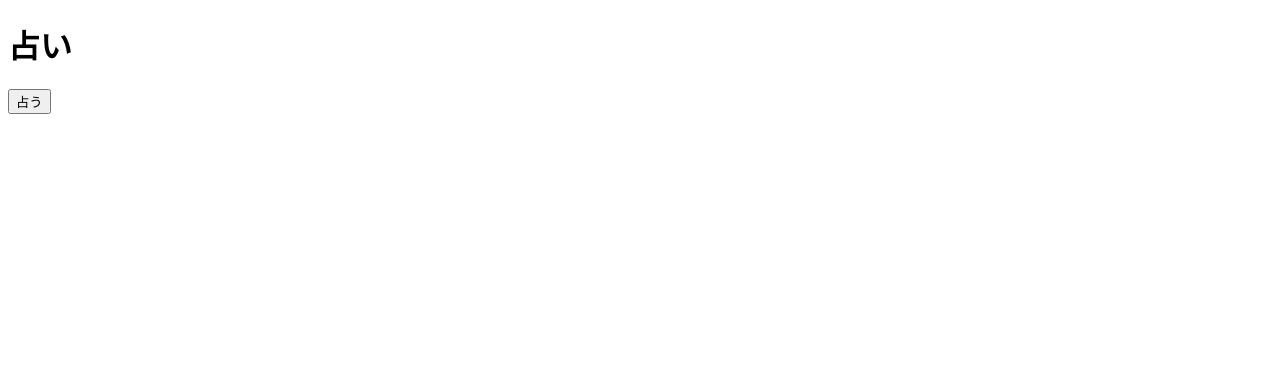
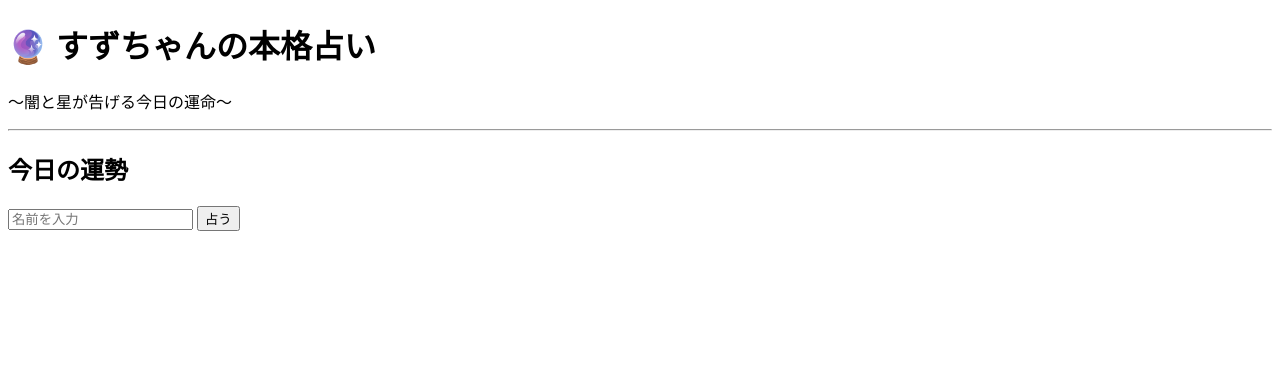
Before and after one commit to shishika2015-a11y/my-js-game, a plain HTML site: page index.html in a window 1280 px wide. Drawn offline with Linux system fonts and the light colour scheme.

Commit message:
Update index.html

```diff
--- a/index.html
+++ b/index.html
@@ -2,12 +2,25 @@
 <html lang="ja">
 <head>
 <meta charset="UTF-8">
-<title>音つき占い</title>
+<meta name="viewport" content="width=device-width, initial-scale=1.0">
+<title>すずちゃんの本格占い</title>
+<link rel="stylesheet" href="style.css">
 </head>
 <body>
 
-<h1>占い</h1>
-<button onclick="fortune()">占う</button>
+<h1 class="title">🔮 すずちゃんの本格占い</h1>
+<p class="subtitle">〜闇と星が告げる今日の運命〜</p>
+
+<hr>
+
+<h2>今日の運勢</h2>
+
+<input type="text" id="name" placeholder="名前を入力">
+<button id="fortuneBtn">占う</button>
+
+<div id="result"></div>
+
+<canvas id="confetti"></canvas>
 
 <script src="script.js"></script>
 </body>
```
